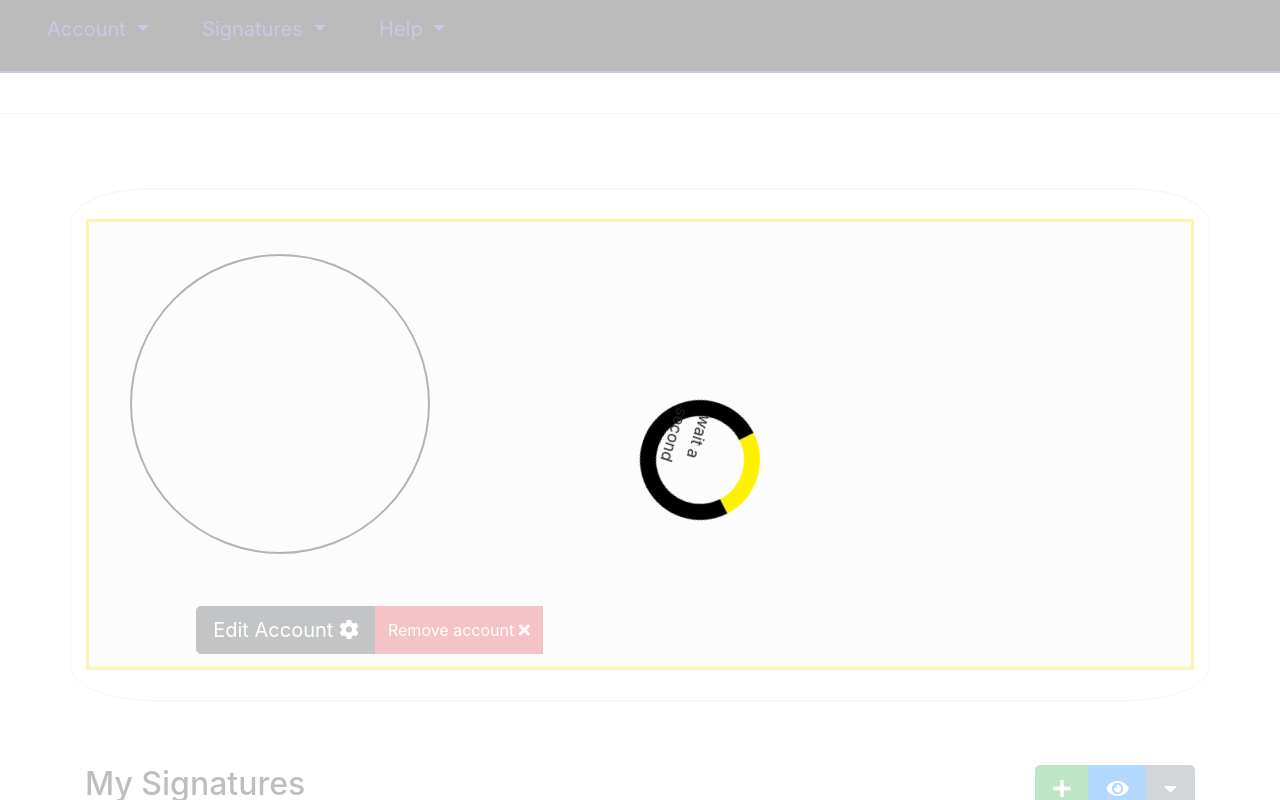
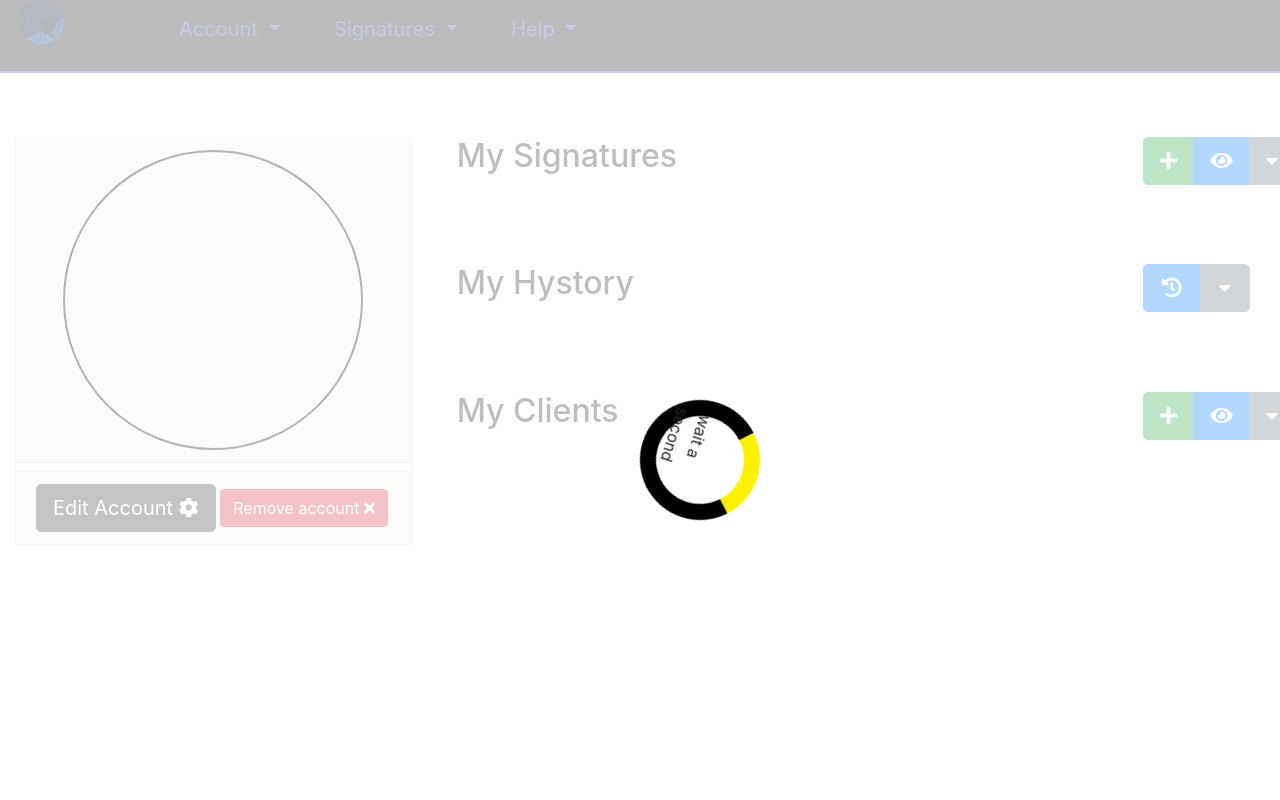
Before and after one commit to GiullianoRossi1987/lpgp-new, a PHP site: page /my_account.html in a window 1280 px wide. Run offline with PHP 8.4, Linux system fonts and the light colour scheme; data that the repository does not hold is empty; some libraries are stand-ins or nearby versions.

Commit message:
Working on profile page

```diff
--- a/css/account.css
+++ b/css/account.css
@@ -117,6 +117,8 @@
 
 #img-user{
     border-radius: 50%;
+    margin-left: auto;
+    margin-right: auto;
 }
 
 .prop-img{
--- a/my_account.html
+++ b/my_account.html
@@ -16,6 +16,7 @@
 <body>
     <div class="test-cover" style="visibility: hidden"></div>
     <div class="container-fluid header-container" role="banner" style="position: fixed;">
+        <a href="https://www.lpgpofficial.com/" id="home-link"></a>
         <div class="col-12 header" style="height: 71px; transition: background-color 200ms linear;">
             <div class="opt-dropdown dropdown login-dropdown">
                     <button type="button" class="btn btn-lg default-btn-header dropdown-toggle" data-toggle="dropdown" id="account-opts" aria-haspopup="true" aria-expanded="false">
@@ -43,26 +44,19 @@
             </div>
         </div>
     </div>
-    <br>
-    <hr>
     <div class="container-fluid container-content" style="position: relative; margin-top: 5%;">
         <div class="row-main row">
-            <div class="col-12 clear-content">
-                <div class="container user-data-con" >
-					<div class="main-row row">
-                        <div class="main-col col-12 card">
-                            <div class="container data-container">
-                                <div class="main-row row card-header">
-                                    <div class="img-cont card-img-top" style="margin-left: auto; margin-right: auto; padding: 20px 21px;">
-                                        <div id="img-user"></div>
+            <div class="col-md-4">
+                <div class="card profile-card">
+                    <div class="card-header justify-content-center">
+                        <div id="img-user" class="card-img-top"></div>
                     </div>
-                                    <br>
-                                    <div class="col-12 data-usr">
-                                        <br>
+                    <div class="">
                         <h1 id="username-ttl"></h1>
-                                        <h3 id="email-ttl"></h3>
-                                        <h3 id="date-creation-ttl"></h3>
-                                        <div class="btn-group" style="margin-left: 7%;">
+                        <h2 id="email-ttl"></h2>
+                        <h2 id="date-creation-ttl"></h2>
+                    </div>
+                    <div class="card-footer">
                         <a class="img-settings btn btn-lg btn-dark" href="ch_my_data.php" role="button">
                             Edit Account
                             <span>
@@ -75,33 +69,10 @@
                                 <i class="fas fa-times"></i>
                             </span>
                         </button>
-                                            <!-- Modal -->
-                                            <div class="modal" id="modal-delete" tabindex="-1" aria-labelledby="del-btn" aria-hidden="true" role="dialog">
-                                                <div class="modal-dialog" role="document">
-                                                    <div class="modal-content">
-                                                        <div class="modal-header">
-                                                            <h3 class="modal-title">Are you sure about delete your account?</h3>
-                                                            <button type="button" class="close" data-dismiss="modal" aria-label="Close">
-                                                                <span aria-hidden="true">&times;</span>
-                                                            </button>
-                                                        </div>
-                                                        <hr>
-                                                        <div class="modal-body">
-                                                            <h3>That action can't be undone!</h3>
-                                                            <a href="del_account.php?confirm=y" role="button" class="btn btn-lg btn-danger">Yes, delete my account</a>
-                                                            <a href="#" role="button" class="btn btn-lg btn-secondary" data-dismiss="modal">Cancel</a>
                     </div>
                 </div>
             </div>
-                                            </div>
-                                        </div>
-                                    </div>
-                                </div>
-                            </div>
-                        </div>
-                    </div>
-                    <br>
-                    </div>
+            <div class="col-md-8 col-sm-8" id="options-container">
                 <div class="container" id="signatures-con">
                     <div class="row separator">
                         <div class="content col-sm-12 col-md-12">
@@ -171,7 +142,7 @@
             </div>
         </div>
     </div>
-	</div>
+
     <br>
     <div class="footer-container container" style="max-width: 100% !important; position: relative; margin-left: 0;">
         <div class="footer-row row">
@@ -382,6 +353,25 @@
                             Cancel
                         </button>
                     </div>
+                </div>
+            </div>
+        </div>
+    </div>
+    <!-- Modal -->
+    <div class="modal" id="modal-delete" tabindex="-1" aria-labelledby="del-btn" aria-hidden="true" role="dialog">
+        <div class="modal-dialog" role="document">
+            <div class="modal-content">
+                <div class="modal-header">
+                    <h3 class="modal-title">Are you sure about delete your account?</h3>
+                    <button type="button" class="close" data-dismiss="modal" aria-label="Close">
+                        <span aria-hidden="true">&times;</span>
+                    </button>
+                </div>
+                <hr>
+                <div class="modal-body">
+                    <h3>That action can't be undone!</h3>
+                    <a href="del_account.php?confirm=y" role="button" class="btn btn-lg btn-danger">Yes, delete my account</a>
+                    <a href="#" role="button" class="btn btn-lg btn-secondary" data-dismiss="modal">Cancel</a>
                 </div>
             </div>
         </div>
```
Lines whose indentation alone changed are shown as unchanged.
